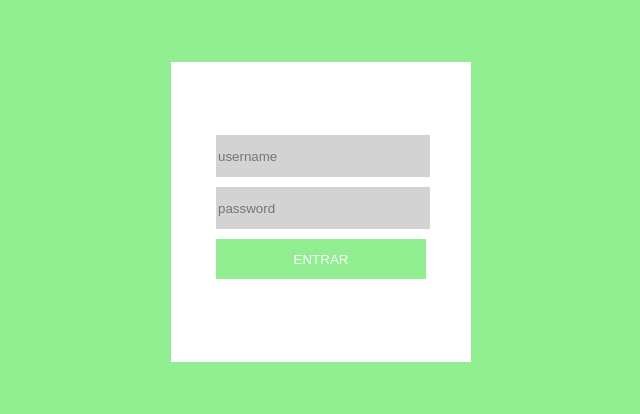
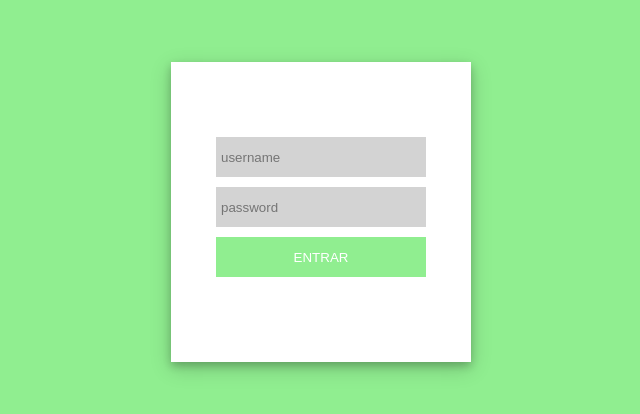
Before and after one commit to felipesarian/website, a plain HTML site: page pages/login/index.html in a window 1280 px wide. Shown: the part 196-610 px from the top of the page, without its empty margins (319-959 px from the left). Drawn offline with Linux system fonts and the light colour scheme.

Commit message:
[FIX] Fixed box shadow, button width and started getting data from form

```diff
--- a/pages/login/index.html
+++ b/pages/login/index.html
@@ -1,18 +1,20 @@
 <!DOCTYPE html>
 <html lang="en">
 	<head>
-    <link rel="stylesheet" href="style.css">
+		<link rel="stylesheet" href="style.css" />
 		<title>LoginPage</title>
 	</head>
 	<body>
 		<div class="login-container">
-        <form onsubmit="onSubmit()">
+			<form>
 				<!-- <label for="password"> Nome do usuário </label> -->
-            <input type="text" name="username" placeholder="username" class="input-style"><br>
-            <input type="password" name="password" placeholder="password" class="input-style"><br>
-            <input type="submit" value="entrar" class="input-style" id="submit-button"><br>
+				<input type="text" name="username" id="username" placeholder="username" class="input-style" /><br />
+				<input type="password" name="password" id="password" placeholder="password" class="input-style" /><br />
+				<button type="button" class="input-style" id="submit-button" onclick="onSubmit()">
+					Entrar</button
+				><br />
 			</form>
 		</div>
-    <script src="main.js">  </script>
+		<script src="main.js"></script>
 	</body>
 </html>
--- a/pages/login/main.js
+++ b/pages/login/main.js
@@ -1,3 +1,9 @@
 function onSubmit() {
-    console.log("a")
+  var username = document.getElementById("username").value;
+  var password = document.getElementById("password").value;
+
+  console.log({
+    name: username,
+    password: password,
+  });
 }
--- a/pages/login/style.css
+++ b/pages/login/style.css
@@ -16,6 +16,10 @@ form {
   width: 70%;
 }
 
+input::placeholder {
+  padding-left: 3px;
+}
+
 .login-container {
   background-color: white;
   display: flex;
@@ -23,12 +27,13 @@ form {
   align-items: center;
   width: 300px;
   height: 300px;
-    box-shadow: black 10px;
+  box-shadow: 0 4px 8px 0 rgba(0, 0, 0, 0.2), 0 6px 20px 0 rgba(0, 0, 0, 0.19);
 }
 
 .input-style {
   margin-bottom: 10px;
   border: solid 0px;
+  box-sizing: border-box;
   background-color: lightgray;
   height: 40px;
   width: 100%;
@@ -38,4 +43,5 @@ form {
   background-color: lightgreen;
   color: white;
   text-transform: uppercase;
+  width: 100%;
 }
```
Lines whose indentation alone changed are shown as unchanged.
